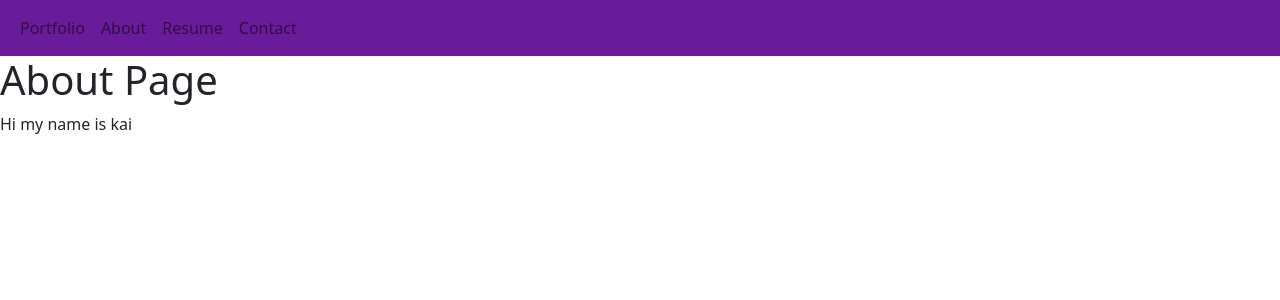
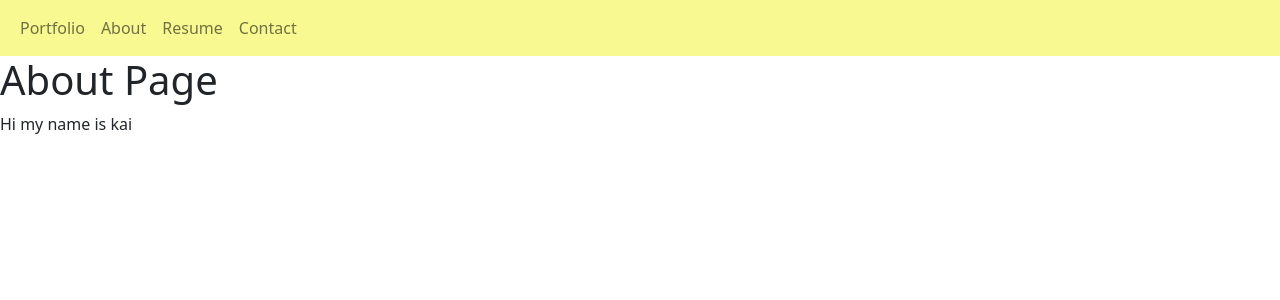
Before and after one commit to lacnoskillz/Kaikanes-Portfolio, a React (Create React App) app: page / in a window 1280 px wide. Shown: the top 300 px of the page. Built offline with nearby package versions, Linux system fonts and the light colour scheme.

Commit message:
added a color pallet in navbar.css for use later. Added hover effect and changed color and border radius

```diff
--- a/src/styles/Navbar.css
+++ b/src/styles/Navbar.css
@@ -1,4 +1,16 @@
 .navbar {
-  background: #6a1b9a;
+  background: #F8F991;
 
 }
+li:hover {
+  background-color: #dee261;
+}
+li{
+  border-radius: 5%;
+}
+/* list of colors
+9AB87A
+708B75
+444B6E
+3D315B
+*/
```
